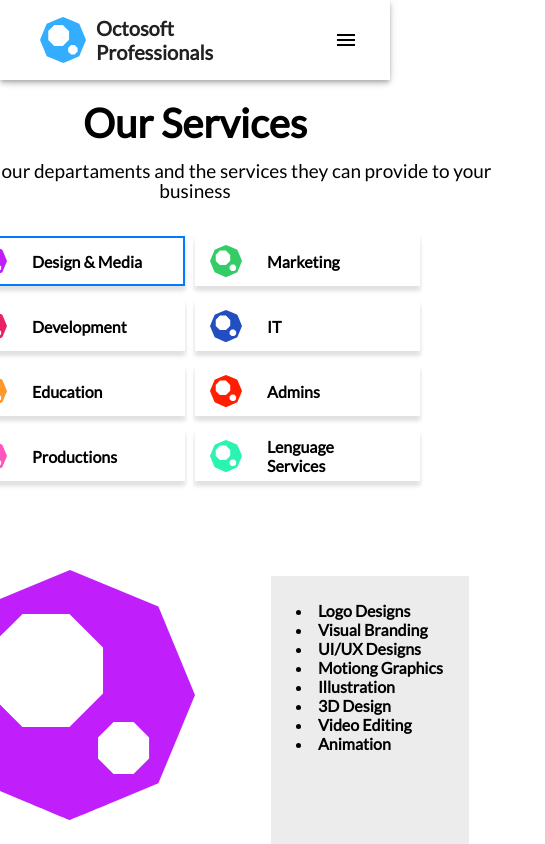
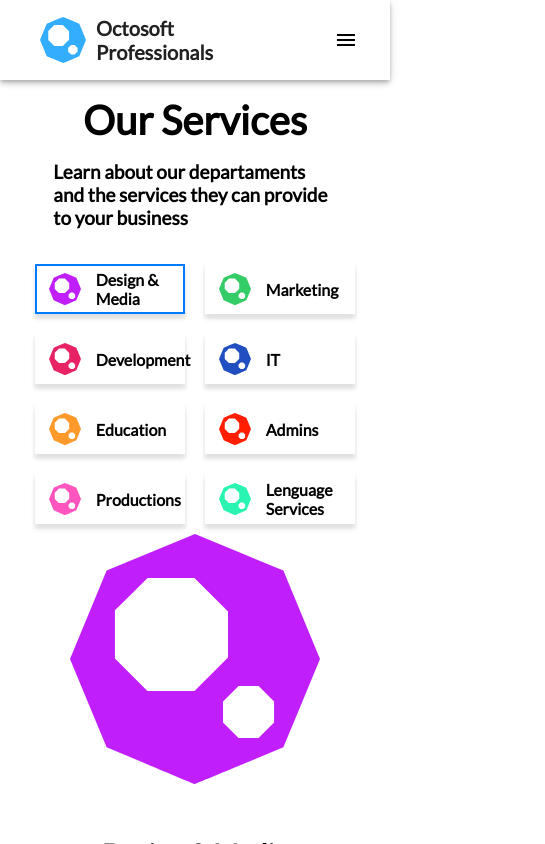
Before and after one commit to adrianponce89/octosoft, a React (Create React App) app: page /ourservices in a window 390 px wide. Shown: the top 844 px of the page, 545 px wide, since content can reach past the window. Built offline with nearby package versions, Linux system fonts and the light colour scheme.

Commit message:
Work on preparing the Mobile instance.

```diff
--- a/src/pages/OurServices.js
+++ b/src/pages/OurServices.js
@@ -4,51 +4,32 @@ import { makeStyles } from '@material-ui/core/styles';
 import BackgroundImage from '../assets/Background.png';
 import { data as DummyData } from '../assets/DummyData';
 import { ReactComponent as OctoLogo } from '../assets/logo.svg';
-import { Grid, Typography } from '@material-ui/core';
+import { Grid } from '@material-ui/core';
 
 const styles = makeStyles({
-  headContainer: {
-    margin: 'auto',
-    display: 'flex',
-    flexDirection: 'column',
-    textAlign: 'center',
-  },
   headTitle: {
-    margin: '30px 0 25px 0',
     fontSize: 40,
   },
   headSubTitle: {
-    margin: 0,
     fontSize: 19,
-    fontWeight: 500,
+    fontWeight: 'bold',
+    marginBottom: 25,
   },
   keypad: {
-    margin: '20px 90px 0 90px',
-    display: 'flex',
-    flexDirection: 'row',
-    flexWrap: 'wrap',
-  },
-  descriptionButton: {
-    width: '25%',
-    '@media (max-width: 576px)': {
-      width: '50%',
-    },
+    margin: 'auto',
   },
   button: {
+    margin: 10,
     cursor: 'pointer',
     height: 50,
-    margin: '15px 10px 0 0',
     boxShadow:
       '0px 3px 1px 2px rgba(0 0 0 / 2%), 0px 0px 0px 0px rgb(0 0 0 / 2%), 0px 5px 5px 0px rgb(0 0 0 / 2%), 0px 5px 5px 0px rgb(0 0 0 / 9%)',
-    display: 'flex',
-    alignItems: 'center',
   },
   highlightedButton: {
     boxShadow:
       'inset 0 0 0 2px #007bff, 0px 3px 1px 2px rgba(0 0 0 / 2%), 0px 0px 0px 0px rgb(0 0 0 / 2%), 0px 5px 5px 0px rgb(0 0 0 / 2%), 0px 5px 5px 0px rgb(0 0 0 / 9%)',
   },
   buttonIcon: {
-    margin: '0 25px 0 15px',
     width: 32,
     height: 32,
     fill: (props) => props.color,
@@ -58,12 +39,9 @@ const styles = makeStyles({
     fontWeight: 'bolder',
   },
   infoContainer: {
-    margin: '69px 25px',
-    display: 'flex',
-    flexDirection: 'row',
+    margin: 'auto',
   },
   iconsDescriptions: {
-    margin: '20px 50px 0 50px',
     width: 250,
     height: 250,
     fill: (props) => props.fill,
@@ -94,22 +72,40 @@ const OurServices = (props) => {
   const [index, selectedIndex] = useState(0);
   return (
     <Container background={`url(${BackgroundImage})`}>
-      <div className={classes.headContainer}>
+      <Grid container direction="column" alignItems="center">
         <h1 className={classes.headTitle}>Our Services</h1>
-        <p className={classes.headSubTitle}>
+        <Grid
+          container
+          justify="center"
+          xs={10}
+          className={classes.headSubTitle}
+        >
           Learn about our departaments and the services they can
           provide to your business
-        </p>
-      </div>
-      <div className={classes.keypad}>
+        </Grid>
+      </Grid>
+      <Grid
+        container
+        justify="center"
+        md={10}
+        xs={12}
+        className={classes.keypad}
+      >
         {DummyData.map((data, i) => (
-          <div
-            className={classes.descriptionButton}
+          <Grid
+            container
+            justify="center"
+            alignItems="center"
+            xs={6}
+            lg={3}
             onClick={() => {
               selectedIndex(i);
             }}
           >
-            <div
+            <Grid
+              container
+              justify="space-evenly"
+              alignItems="center"
               className={`${classes.button} ${
                 i === index ? classes.highlightedButton : ''
               }`}
@@ -121,11 +117,16 @@ const OurServices = (props) => {
               <div className={classes.buttonText}>
                 {`${data.title}`}
               </div>
-            </div>
-          </div>
+            </Grid>
+          </Grid>
         ))}
-      </div>
-      <div className={classes.infoContainer}>
+      </Grid>
+      <Grid
+        container
+        direction="row"
+        justify="center"
+        className={classes.infoContainer}
+      >
         <div>
           <OctoLogo
             fill={DummyData[index].color}
@@ -140,7 +141,7 @@ const OurServices = (props) => {
             <li className={classes.descriptionItem}>{item}</li>
           ))}
         </div>
-      </div>
+      </Grid>
     </Container>
   );
 };
```
